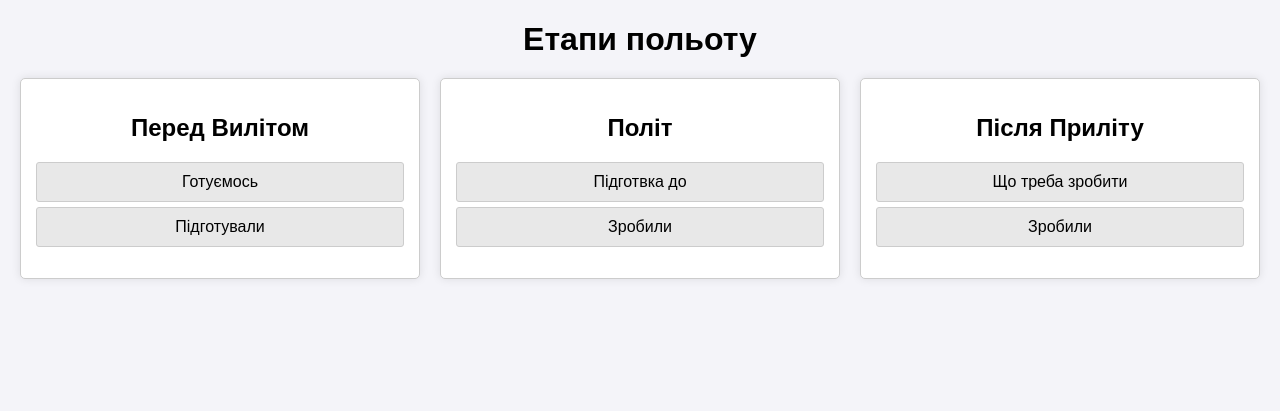
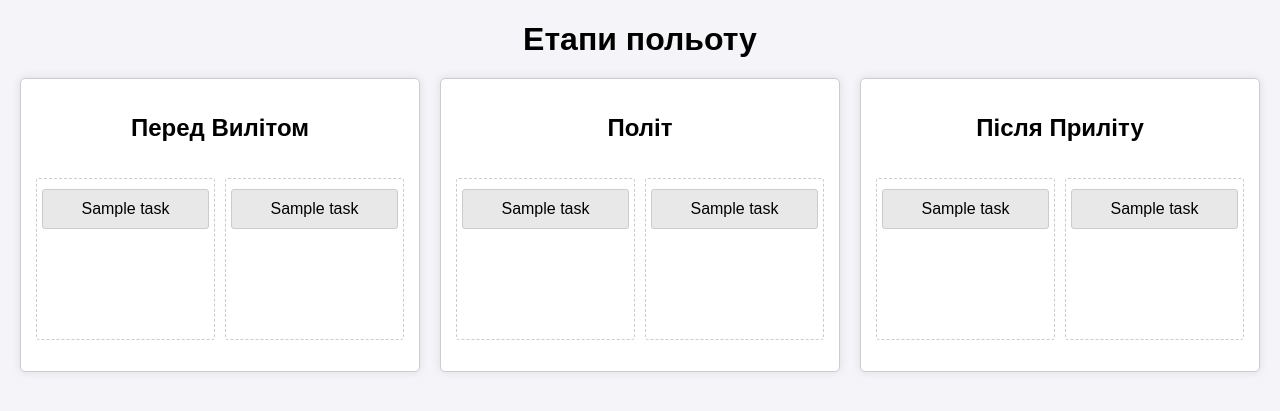
Before and after one commit to malkir23/diary, a Python web app: template backend/templates/index.html in a window 1280 px wide. Shown: the top 411 px of the page. Run offline with Jinja, Linux system fonts and the light colour scheme; the template is opened without the code that fills it: most values are stand-ins (such as "Sample title", 1, 10 or a date in 2020).

Commit message:
add value in table

```diff
--- a/backend/static/css/u4u.css
+++ b/backend/static/css/u4u.css
@@ -28,9 +28,19 @@ h2 {
 	text-align: center;
 }
 
+.columns {
+	display: flex;
+	gap: 10px;
+}
+
 .task-list {
+	width: 50%;
 	list-style-type: none;
 	padding: 0;
+	min-height: 150px;
+	border: 1px dashed #ccc;
+	border-radius: 3px;
+	padding: 5px;
 }
 
 .task {
--- a/backend/static/js/u4u.js
+++ b/backend/static/js/u4u.js
@@ -12,15 +12,18 @@ document.addEventListener("DOMContentLoaded", () => {
 			list.addEventListener("drop", handleDrop);
 	});
 
+	let draggedTask = null;
+
 	function handleDragStart(e) {
-			e.dataTransfer.setData("text/plain", e.target.id);
+			draggedTask = e.target;
 			setTimeout(() => {
-					e.target.classList.add("hidden");
+					draggedTask.classList.add("hidden");
 			}, 0);
 	}
 
-	function handleDragEnd(e) {
-			e.target.classList.remove("hidden");
+	function handleDragEnd() {
+			draggedTask.classList.remove("hidden");
+			draggedTask = null;
 	}
 
 	function handleDragOver(e) {
@@ -29,8 +32,9 @@ document.addEventListener("DOMContentLoaded", () => {
 
 	function handleDrop(e) {
 			e.preventDefault();
-			const taskId = e.dataTransfer.getData("text/plain");
-			const task = document.getElementById(taskId);
-			e.target.appendChild(task);
+			const targetList = e.target.closest(".task-list");
+			if (targetList && targetList !== draggedTask.parentElement) {
+					targetList.appendChild(draggedTask);
+			}
 	}
 });
--- a/backend/templates/index.html
+++ b/backend/templates/index.html
@@ -12,28 +12,52 @@
         <!-- Table 1 -->
         <div class="table" id="pre-flight">
             <h2>Перед Вилітом</h2>
-            <ul class="task-list" id="pre-flight-tasks">
-                <li draggable="true" class="task">Готуємось</li>
-                <li draggable="true" class="task">Підготували</li>
-            </ul>
+            <div class="columns">
+                <ul class="task-list" id="pre-flight-todo">
+                    {% for task in tasks.pre_flight.todo %}
+                    <li draggable="true" class="task">{{ task }}</li>
+                    {% endfor %}
+                </ul>
+                <ul class="task-list" id="pre-flight-done">
+                    {% for task in tasks.pre_flight.done %}
+                    <li draggable="true" class="task">{{ task }}</li>
+                    {% endfor %}
+                </ul>
+            </div>
         </div>
 
         <!-- Table 2 -->
         <div class="table" id="in-flight">
             <h2>Політ</h2>
-            <ul class="task-list" id="in-flight-tasks">
-                <li draggable="true" class="task">Підготвка до</li>
-                <li draggable="true" class="task">Зробили</li>
-            </ul>
+            <div class="columns">
+                <ul class="task-list" id="in-flight-todo">
+                    {% for task in tasks.in_flight.todo %}
+                    <li draggable="true" class="task">{{ task }}</li>
+                    {% endfor %}
+                </ul>
+                <ul class="task-list" id="in-flight-done">
+                    {% for task in tasks.in_flight.done %}
+                    <li draggable="true" class="task">{{ task }}</li>
+                    {% endfor %}
+                </ul>
+            </div>
         </div>
 
         <!-- Table 3 -->
         <div class="table" id="post-flight">
             <h2>Після Приліту</h2>
-            <ul class="task-list" id="post-flight-tasks">
-                <li draggable="true" class="task">Що треба зробити</li>
-                <li draggable="true" class="task">Зробили</li>
-            </ul>
+            <div class="columns">
+                <ul class="task-list" id="post-flight-todo">
+                    {% for task in tasks.post_flight.todo %}
+                    <li draggable="true" class="task">{{ task }}</li>
+                    {% endfor %}
+                </ul>
+                <ul class="task-list" id="post-flight-done">
+                    {% for task in tasks.post_flight.done %}
+                    <li draggable="true" class="task">{{ task }}</li>
+                    {% endfor %}
+                </ul>
+            </div>
         </div>
     </div>
 
```
Also changed, not shown: backend/endpoints/u4u.py (+5 -5 lines).
